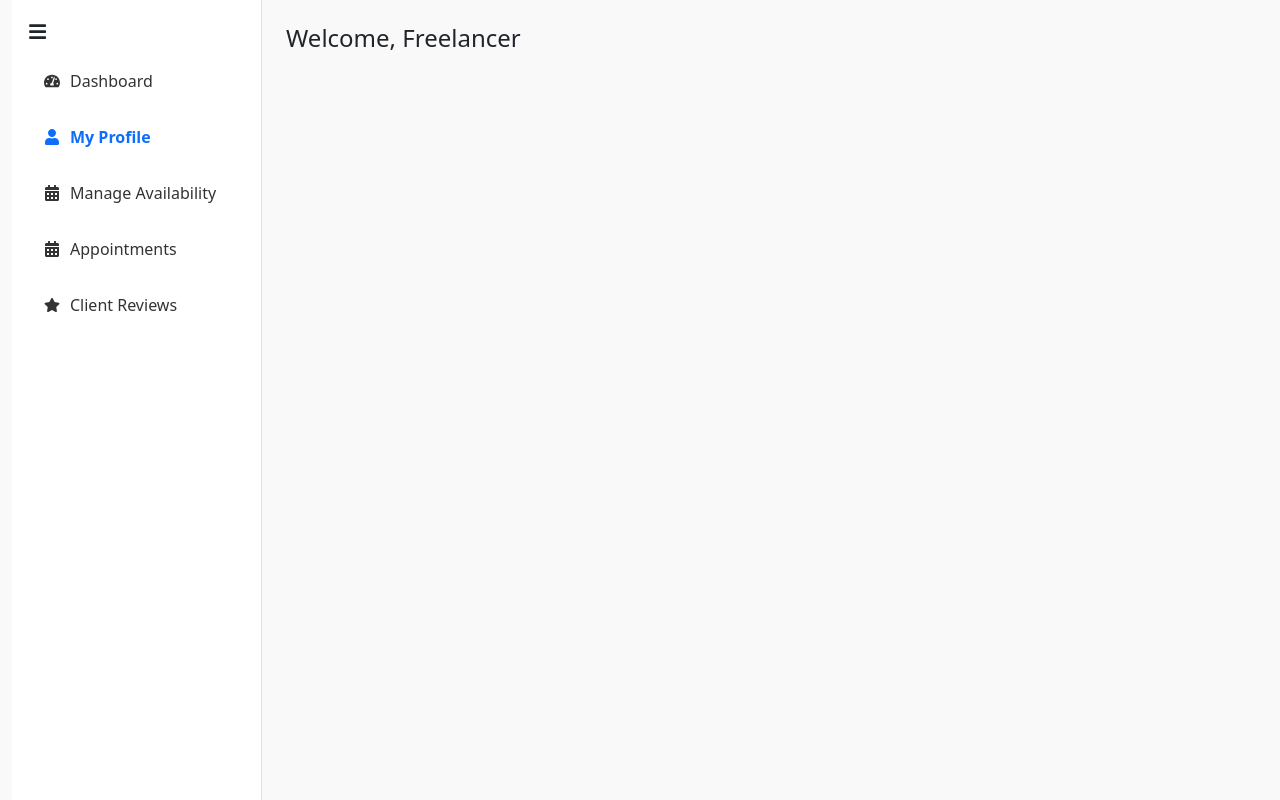
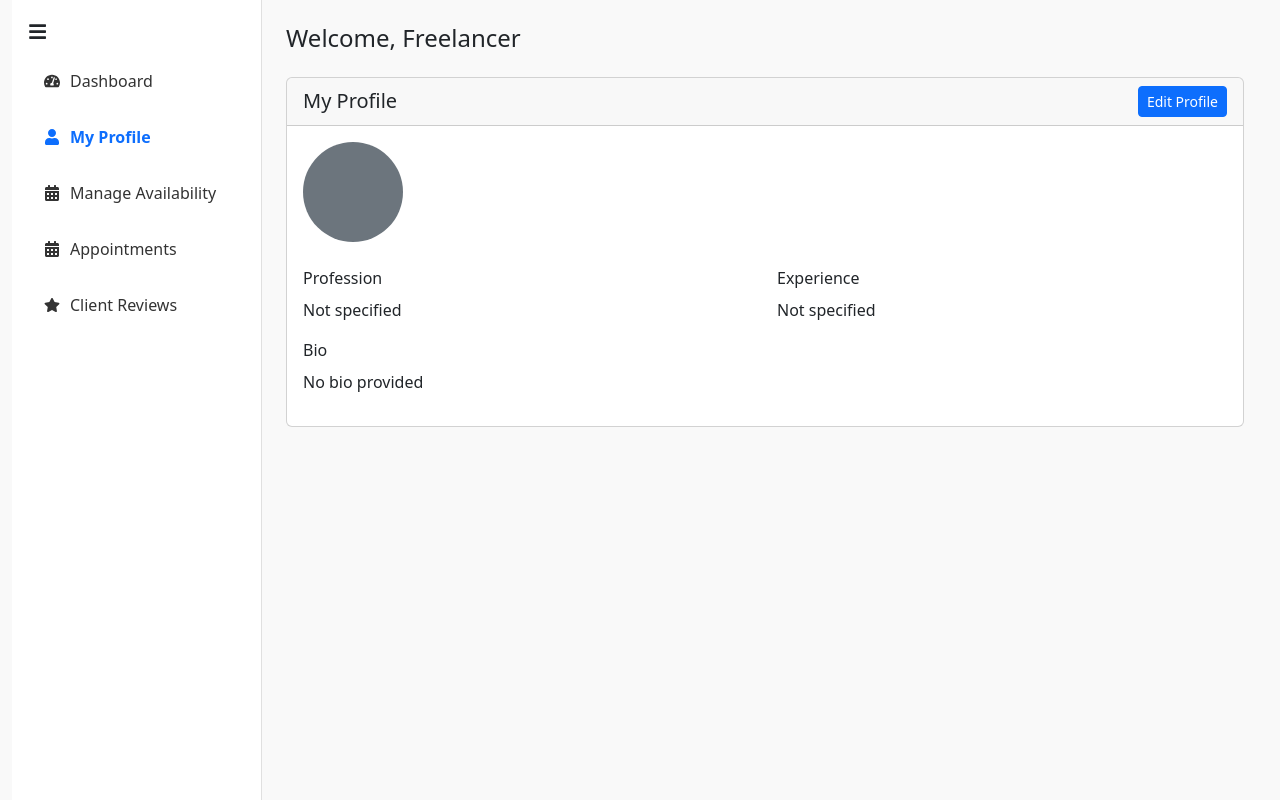
Before and after one commit to Amit-23/Appointment-Booking-System, a React (Vite) app in the folder frontend/appointmentHub_frontend/: page /freelancerdashboard in a window 1280 px wide. Both pictures are taken after a click on the link "My Profile". Built offline with nearby package versions, Linux system fonts and the light colour scheme.

Commit message:
Added freelancer profile

```diff
--- a/frontend/appointmentHub_frontend/src/components/FreelancerDashboard/FreelanceDashboard.jsx
+++ b/frontend/appointmentHub_frontend/src/components/FreelancerDashboard/FreelanceDashboard.jsx
@@ -21,10 +21,27 @@ const FreelancerDashboard = () => {
   const [availabilities, setAvailabilities] = useState([]);
   const [selectedSection, setSelectedSection] = useState('dashboard');
   const [earnings, setEarnings] = useState(0);
+  const [profileData, setProfileData] = useState({
+    name: '',
+    email: '',
+    profession: '',
+    experience: '',
+    bio: ''
+  });
+  const [isEditing, setIsEditing] = useState(false);
 
   useEffect(() => {
     const user = JSON.parse(localStorage.getItem('user'));
     if (!user || user.role !== 'freelancer') return;
+
+    // Set initial profile data
+    setProfileData({
+      name: user.name,
+      email: user.email,
+      profession: user.profession || '',
+      experience: user.experience || '',
+      bio: user.bio || ''
+    });
 
     // Fetch appointments
     axios
@@ -128,6 +145,48 @@ const FreelancerDashboard = () => {
       .catch((err) => {
         console.error(err);
         alert('Error updating status');
+      });
+  };
+
+  const handleProfileChange = (e) => {
+    const { name, value } = e.target;
+    setProfileData(prev => ({
+      ...prev,
+      [name]: value
+    }));
+  };
+
+  const handleProfileUpdate = () => {
+    const user = JSON.parse(localStorage.getItem('user'));
+    if (!user || user.role !== 'freelancer') {
+      alert('User not authenticated or not a freelancer');
+      return;
+    }
+
+    axios
+      .post('http://127.0.0.1:8000/auth/update-profile/', {
+        user_id: user.id,
+        profession: profileData.profession,
+        experience: profileData.experience,
+        bio: profileData.bio
+      })
+      .then((res) => {
+        if (res.data.success) {
+          alert('Profile updated successfully');
+          setIsEditing(false);
+          // Update local storage with new data
+          const updatedUser = {
+            ...user,
+            profession: profileData.profession,
+            experience: profileData.experience,
+            bio: profileData.bio
+          };
+          localStorage.setItem('user', JSON.stringify(updatedUser));
+        }
+      })
+      .catch((err) => {
+        console.error(err);
+        alert('Error updating profile');
       });
   };
 
@@ -370,7 +429,94 @@ const FreelancerDashboard = () => {
             </>
           )}
 
-          {/* Rest of your component remains the same */}
+          {selectedSection === 'profile' && (
+            <div className="mt-4">
+              <div className="card">
+                <div className="card-header d-flex justify-content-between align-items-center">
+                  <h5 className="mb-0">My Profile</h5>
+                  {isEditing ? (
+                    <div>
+                      <button className="btn btn-sm btn-success me-2" onClick={handleProfileUpdate}>
+                        Save Changes
+                      </button>
+                      <button className="btn btn-sm btn-secondary" onClick={() => setIsEditing(false)}>
+                        Cancel
+                      </button>
+                    </div>
+                  ) : (
+                    <button className="btn btn-sm btn-primary" onClick={() => setIsEditing(true)}>
+                      Edit Profile
+                    </button>
+                  )}
+                </div>
+                <div className="card-body">
+                  <div className="row mb-4">
+                    <div className="col-md-2">
+                      <div className="rounded-circle bg-secondary text-white d-flex align-items-center justify-content-center"
+                           style={{ width: '100px', height: '100px', fontSize: '2rem' }}>
+                        {profileData.name.charAt(0).toUpperCase()}
+                      </div>
+                    </div>
+                    <div className="col-md-10">
+                      <h3>{profileData.name}</h3>
+                      <p className="text-muted">{profileData.email}</p>
+                    </div>
+                  </div>
+
+                  <div className="row">
+                    <div className="col-md-6">
+                      <div className="mb-3">
+                        <label className="form-label">Profession</label>
+                        {isEditing ? (
+                          <input
+                            type="text"
+                            className="form-control"
+                            name="profession"
+                            value={profileData.profession}
+                            onChange={handleProfileChange}
+                          />
+                        ) : (
+                          <p>{profileData.profession || 'Not specified'}</p>
+                        )}
+                      </div>
+                    </div>
+                    <div className="col-md-6">
+                      <div className="mb-3">
+                        <label className="form-label">Experience</label>
+                        {isEditing ? (
+                          <input
+                            type="text"
+                            className="form-control"
+                            name="experience"
+                            value={profileData.experience}
+                            onChange={handleProfileChange}
+                          />
+                        ) : (
+                          <p>{profileData.experience || 'Not specified'}</p>
+                        )}
+                      </div>
+                    </div>
+                  </div>
+
+                  <div className="mb-3">
+                    <label className="form-label">Bio</label>
+                    {isEditing ? (
+                      <textarea
+                        className="form-control"
+                        rows="5"
+                        name="bio"
+                        value={profileData.bio}
+                        onChange={handleProfileChange}
+                      />
+                    ) : (
+                      <p>{profileData.bio || 'No bio provided'}</p>
+                    )}
+                  </div>
+                </div>
+              </div>
+            </div>
+          )}
+
           {selectedSection === 'availability' && (
             <div className="mt-4">
               <h5>Manage Availability</h5>
```
Also changed, not shown: 2 other files (tests, documents, lock files or other folders).
